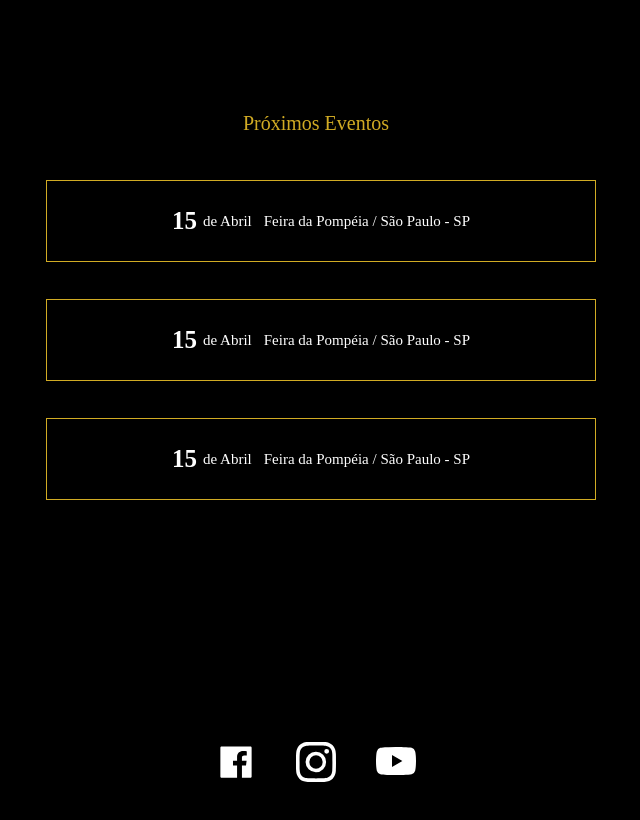
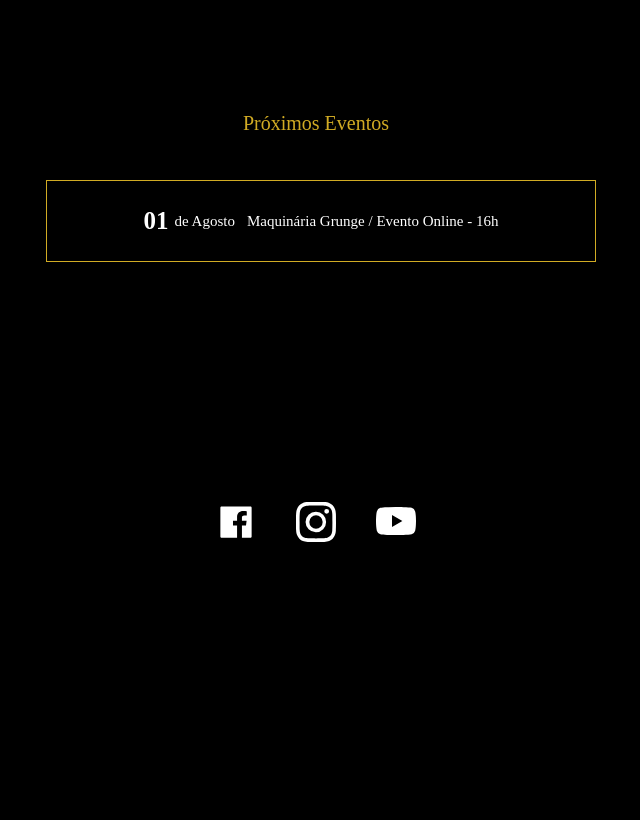
Before and after one commit to leticiaspcruz/aurodharma, a React (Create React App) app: page / in a window 1280 px wide. Shown: the part 2309-3129 px from the top of the page, without its empty margins (324-964 px from the left). After the commit the page ends 2925 px from the top, so only its background shows below. Built offline with nearby package versions, Linux system fonts and the light colour scheme.

Commit message:
adjusting styles

```diff
--- a/src/components/tour/mock.ts
+++ b/src/components/tour/mock.ts
@@ -1,7 +1,7 @@
 import React from 'react';
 
 export const NextEvents = {
-  dayNumber: "15",
-  monthName: "de Abril",
-  locationName: " Feira da Pompéia / São Paulo - SP",
+  dayNumber: "01",
+  monthName: "de Agosto",
+  locationName: " Maquinária Grunge / Evento Online - 16h",
 };
--- a/src/components/tour/style.ts
+++ b/src/components/tour/style.ts
@@ -49,7 +49,7 @@ export const Title = styled.h1`
 
 export const Container = styled.div`
   margin-top: 2rem;
-  height: 35rem;
+  height: 20rem;
 `;
 
 export const InfoButtonContainer = styled.div`
--- a/src/components/tour/tour.tsx
+++ b/src/components/tour/tour.tsx
@@ -12,8 +12,6 @@ const Tour = () => {
     <Container>
       <Title>Próximos Eventos</Title>
       <InfoButton/>
-      <InfoButton/>
-      <InfoButton/>
     </Container>
     </>
   )
```
